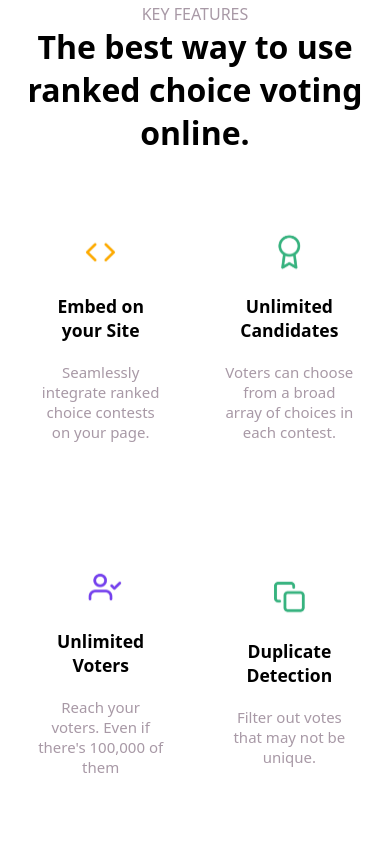
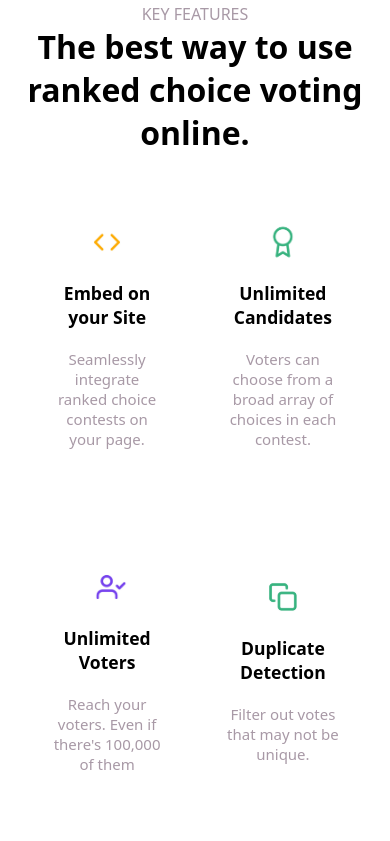
Before and after one commit to Hassnain512/Ranked-Vote-CSS-Project, a plain HTML site: page index.html in a window 390 px wide. Shown: the part 1748-2589 px from the top of the page. Drawn offline with Linux system fonts and the light colour scheme.

Commit message:
Add files via upload

```diff
--- a/style.css
+++ b/style.css
@@ -544,11 +544,15 @@
     font-size: 2rem;
   }
   .features {
-    width: 100%;
+    max-width: 100%;
     height: auto;
   }
   .features div {
     width: 33%;
+  }
+  .features div img {
+    width: 50%;
+    height: auto;
   }
 
   .features div h3 {
```
